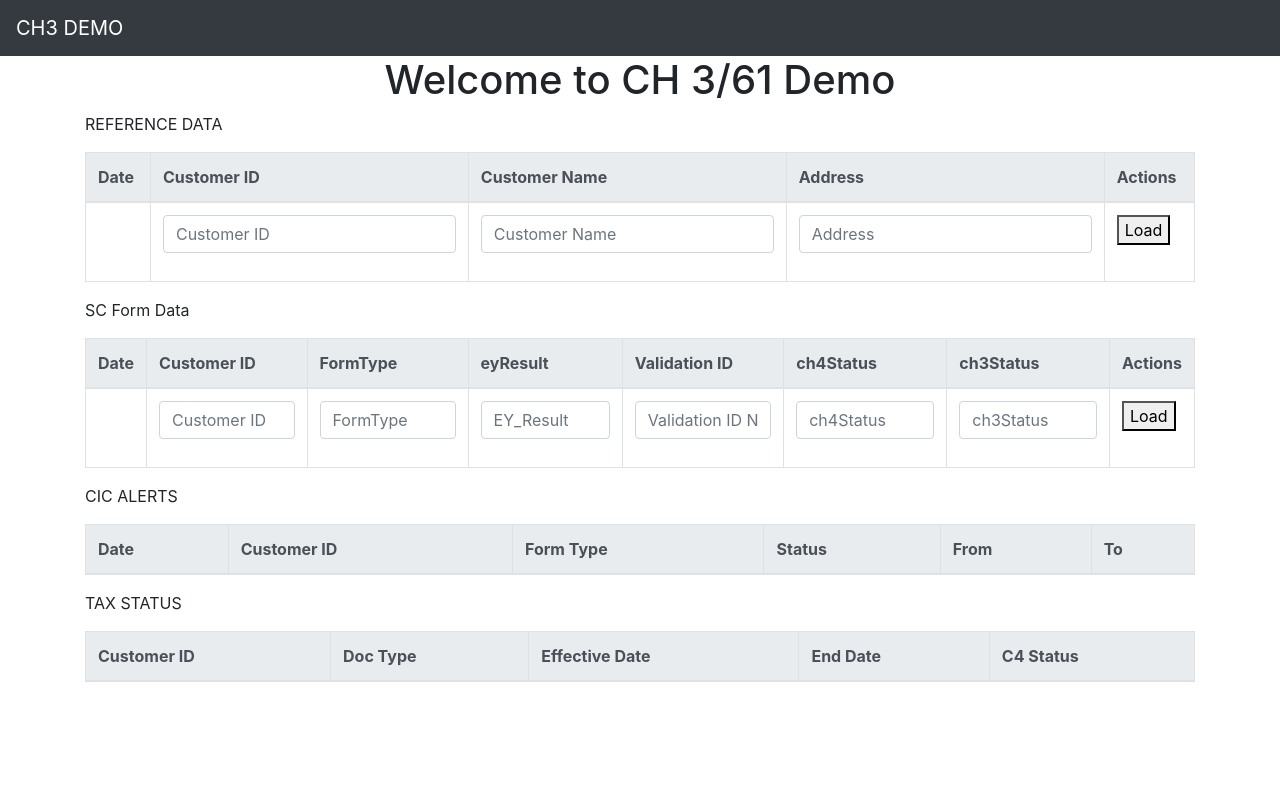
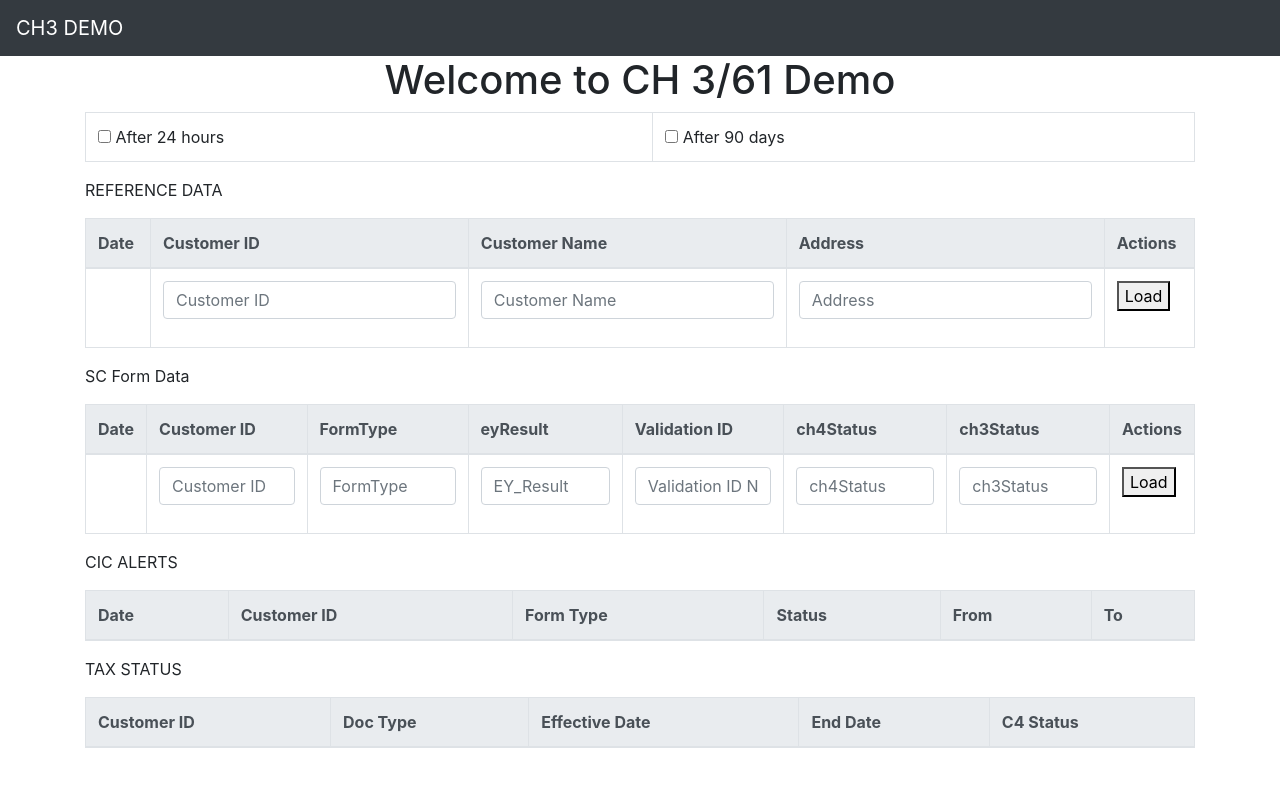
Before and after one commit to atimoshevsky/ch3demo, an Angular app in the folder ch3demoproject/: page / in a window 1280 px wide. Shown: the top 786 px of the page. Built offline with nearby package versions, Linux system fonts and the light colour scheme.

Commit message:
new build deployment

```diff
--- a/ch3demoproject/src/app/cicalert/cicalert.component.html
+++ b/ch3demoproject/src/app/cicalert/cicalert.component.html
@@ -1,4 +1,25 @@
 <div class="container">
+  <table class="table table-bordered">
+    <tr>
+      <td>
+          <input
+          type="checkbox"
+          [checked]="after24Hours"
+          (change)="clickAfter24Hours()"
+          [disabled]="after24Hours"
+          >
+        <span> After 24 hours</span>
+      </td>
+      <td>
+          <input
+          type="checkbox"
+          [checked]="after90Days"
+          (change)="clickAfter90Days()"
+          [disabled]="after90Days">
+        <span>  After 90 days</span>
+      </td>
+    </tr>
+  </table>
   <p>
     REFERENCE DATA
   </p>
--- a/ch3demoproject/src/app/cicalert/cicalert.component.ts
+++ b/ch3demoproject/src/app/cicalert/cicalert.component.ts
@@ -64,6 +64,8 @@ class TaxStatus {
 })
 export class CicalertComponent implements OnInit {
 
+  after24Hours: boolean = false;
+  after90Days: boolean = false;
   customerReferenceData: ReferenceData = new ReferenceData();
   scFormData: ScFormData = new ScFormData();
 
@@ -76,6 +78,22 @@ export class CicalertComponent implements OnInit {
 
   constructor() {
 
+  }
+
+  clickAfter90Days() {
+    this.after90Days = true;
+  }
+  clickAfter24Hours() {
+    this.after24Hours = true;
+
+    for (let i = 0; i < this.cicAlertList.length; i++) {
+      if (this.cicAlertList[i].status.toLowerCase() === 'open') {
+        let scForm = this.getScForm(this.cicAlertList[i].customerID);
+        scForm.eyResult = 'Invalid';
+        this.createTaxStatus(scForm, 'undocumented');
+      }
+
+    }
   }
 
   getScForm(customerID: number): ScFormData {
@@ -119,9 +137,7 @@ export class CicalertComponent implements OnInit {
     for (let i = 0; i < this.taxStatusList.length; i++) {
       if (this.taxStatusList[i].customerID === scForm.customerID) {
         this.taxStatusList[i].endDate = new Date().toLocaleTimeString();
-        if (docType) {
-          this.taxStatusList[i].docType = docType;
-        }
+
       }
     }
 
@@ -129,7 +145,7 @@ export class CicalertComponent implements OnInit {
       {
         effactiveDate: new Date().toLocaleTimeString(),
         endDate: '',
-        docType: scForm.formType,
+        docType: docType === null ? scForm.formType : docType,
         ch3Status: scForm.ch3Status,
         ch4Status: scForm.ch4Status,
         customerID: scForm.customerID
@@ -184,8 +200,8 @@ export class CicalertComponent implements OnInit {
         this.scFormDataList[i].ch4Status = this.scFormData.ch4Status;
         this.scFormDataList[i].eyResult = this.scFormData.eyResult;
         if (this.scFormData.eyResult.toLowerCase() === 'valid' &&
-            this.scFormData.validationIDNumber !== this.scFormDataList[i].validationIDNumber &&
-            this.cicAlertList.length > 0) {
+          this.scFormData.validationIDNumber !== this.scFormDataList[i].validationIDNumber &&
+          this.cicAlertList.length > 0) {
 
           this.createTaxStatus(this.scFormData, null);
         }
```
Also changed, not shown: 3 other files (tests, documents, lock files or other folders).
